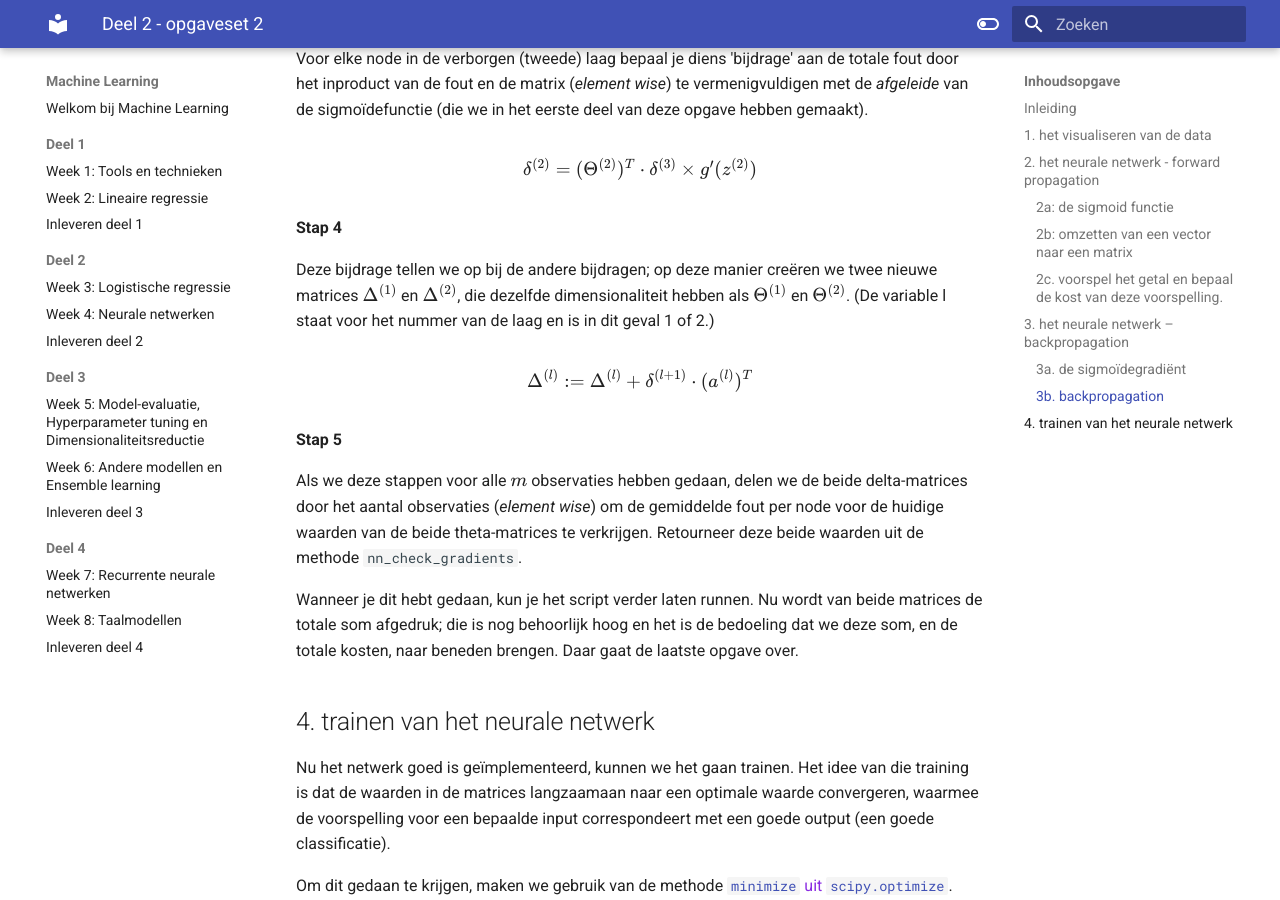
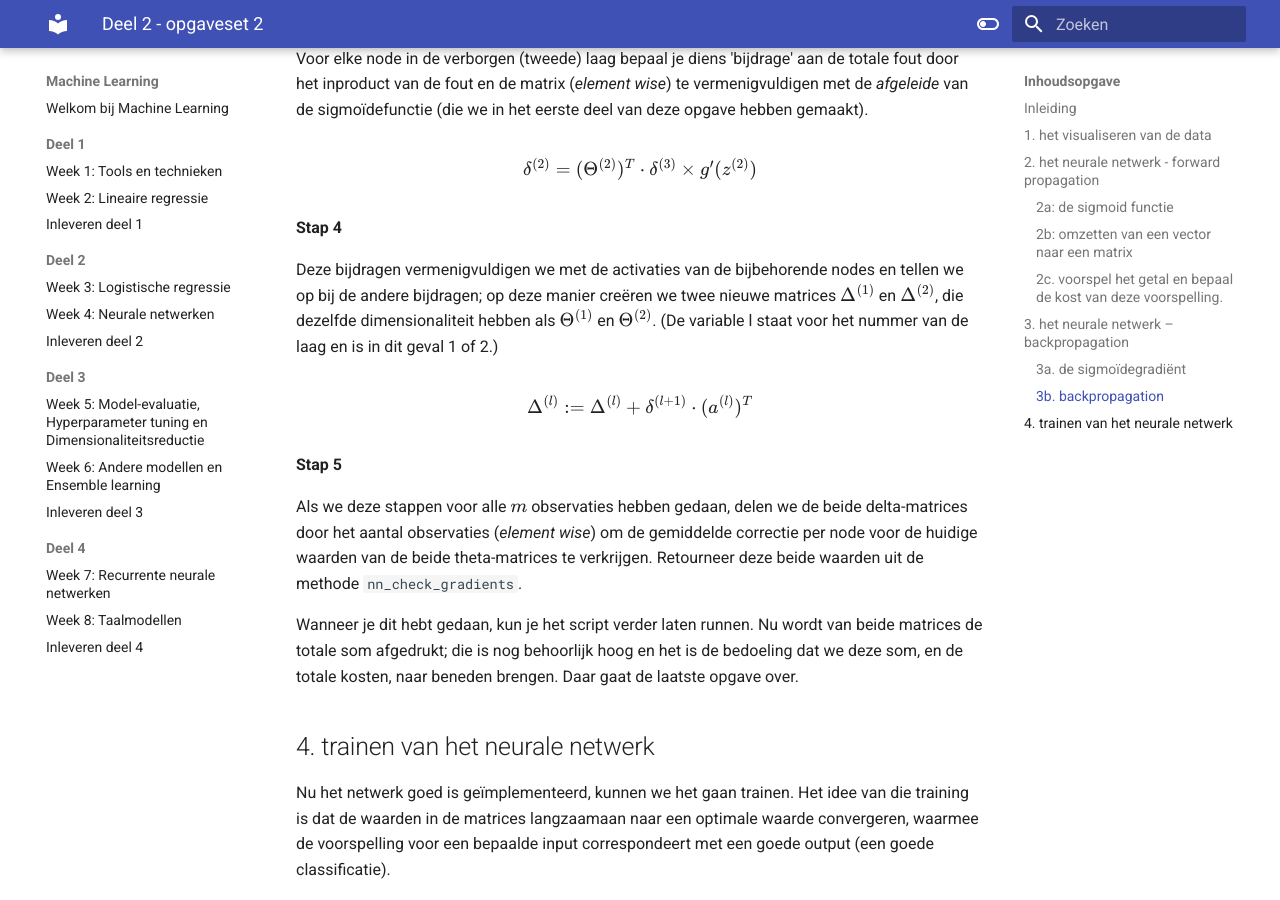
Before and after one commit to hanze-hbo-ict/Machine-Learning, an MkDocs documentation site: the page built from docs/deel2/opgaven/opgave2-2.md, in a window 1280 px wide and 900 px high, scrolled down 5455 px. Built offline with MkDocs 1.6.1 and Material for MkDocs 9.7.7, drawn with Linux system fonts in a browser that asks for light colours.

Commit message:
Minor clarifications

```diff
--- a/docs/deel2/opgaven/opgave2-2.md
+++ b/docs/deel2/opgaven/opgave2-2.md
@@ -128,7 +128,7 @@ $$
 
 **Stap 4**
 
-Deze bijdrage tellen we op bij de andere bijdragen; op deze manier creëren we twee nieuwe matrices $\Delta^{(1)}$ en $\Delta^{(2)}$, die dezelfde dimensionaliteit hebben als $\Theta^{(1)}$ en $\Theta^{(2)}$. (De variable l staat voor het nummer van de laag en is in dit geval 1 of 2.)
+Deze bijdragen vermenigvuldigen we met de activaties van de bijbehorende nodes en tellen we op bij de andere bijdragen; op deze manier creëren we twee nieuwe matrices $\Delta^{(1)}$ en $\Delta^{(2)}$, die dezelfde dimensionaliteit hebben als $\Theta^{(1)}$ en $\Theta^{(2)}$. (De variable l staat voor het nummer van de laag en is in dit geval 1 of 2.)
 
 $$
 \Delta^{(l)} := \Delta^{(l)} + \delta^{(l+1)}\cdot(a^{(l)})^T
@@ -136,9 +136,9 @@ $$
 
 **Stap 5**
 
-Als we deze stappen voor alle $m$ observaties hebben gedaan, delen we de beide delta-matrices door het aantal observaties (*element wise*) om de gemiddelde fout per node voor de huidige waarden van de beide theta-matrices te verkrijgen. Retourneer deze beide waarden uit de methode `nn_check_gradients`.
+Als we deze stappen voor alle $m$ observaties hebben gedaan, delen we de beide delta-matrices door het aantal observaties (*element wise*) om de gemiddelde correctie per node voor de huidige waarden van de beide theta-matrices te verkrijgen. Retourneer deze beide waarden uit de methode `nn_check_gradients`.
 
-Wanneer je dit hebt gedaan, kun je het script verder laten runnen. Nu wordt van beide matrices de totale som afgedruk; die is nog behoorlijk hoog en het is de bedoeling dat we deze som, en de totale kosten, naar beneden brengen. Daar gaat de laatste opgave over.
+Wanneer je dit hebt gedaan, kun je het script verder laten runnen. Nu wordt van beide matrices de totale som afgedrukt; die is nog behoorlijk hoog en het is de bedoeling dat we deze som, en de totale kosten, naar beneden brengen. Daar gaat de laatste opgave over.
 
 ## 4. trainen van het neurale netwerk
 
@@ -148,7 +148,7 @@ Om dit gedaan te krijgen, maken we gebruik van de methode [`minimize` uit `scipy
 
 Je hoeft voor deze opgave niets uit te programmeren. Bestudeer de werking van `minimize` en experimenteer met verschillende waarden voor de parameter `maxiter` om een goed beeld te krijgen van de werking van het geheel. Bekijk ook goed hoe de waarden van de matrices worden doorgegeven aan deze methode.
 
-Als het geheel is afgerond, worden de nieuwe kost en de nieuwe accuratesse van het netwerk getoond. Ook wordt er een plot gemaakt van de waarden van de matrix in de verborgen laag – zie de figuur hieronder. Met een beetje moeite en goede wil kun je  zien dat deze matix een gevoeligheid heeft ontwikkeld voor horizontale en verticale lijnen en voor ronde vormen in de input.
+Als het geheel is afgerond, worden de nieuwe kost en de nieuwe accuratesse van het netwerk getoond. Ook wordt er een plot gemaakt van de waarden van de matrix in de verborgen laag – zie de figuur hieronder. Met een beetje moeite en goede wil kun je zien dat deze matix een gevoeligheid heeft ontwikkeld voor horizontale en verticale lijnen en voor ronde vormen in de input.
 
 ![Het trainen van de hidden layer](imgs/hidden_layer.png)
 
```
